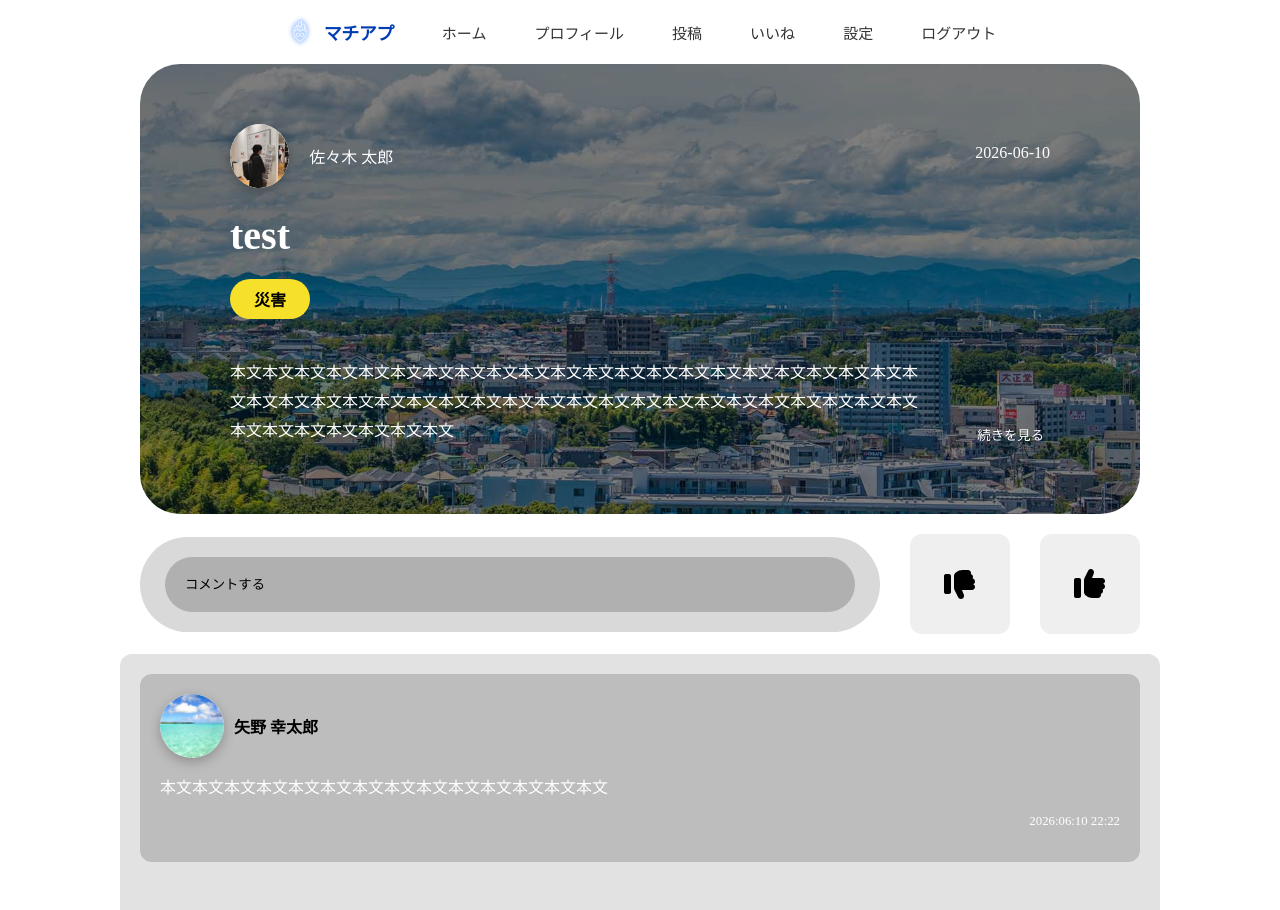
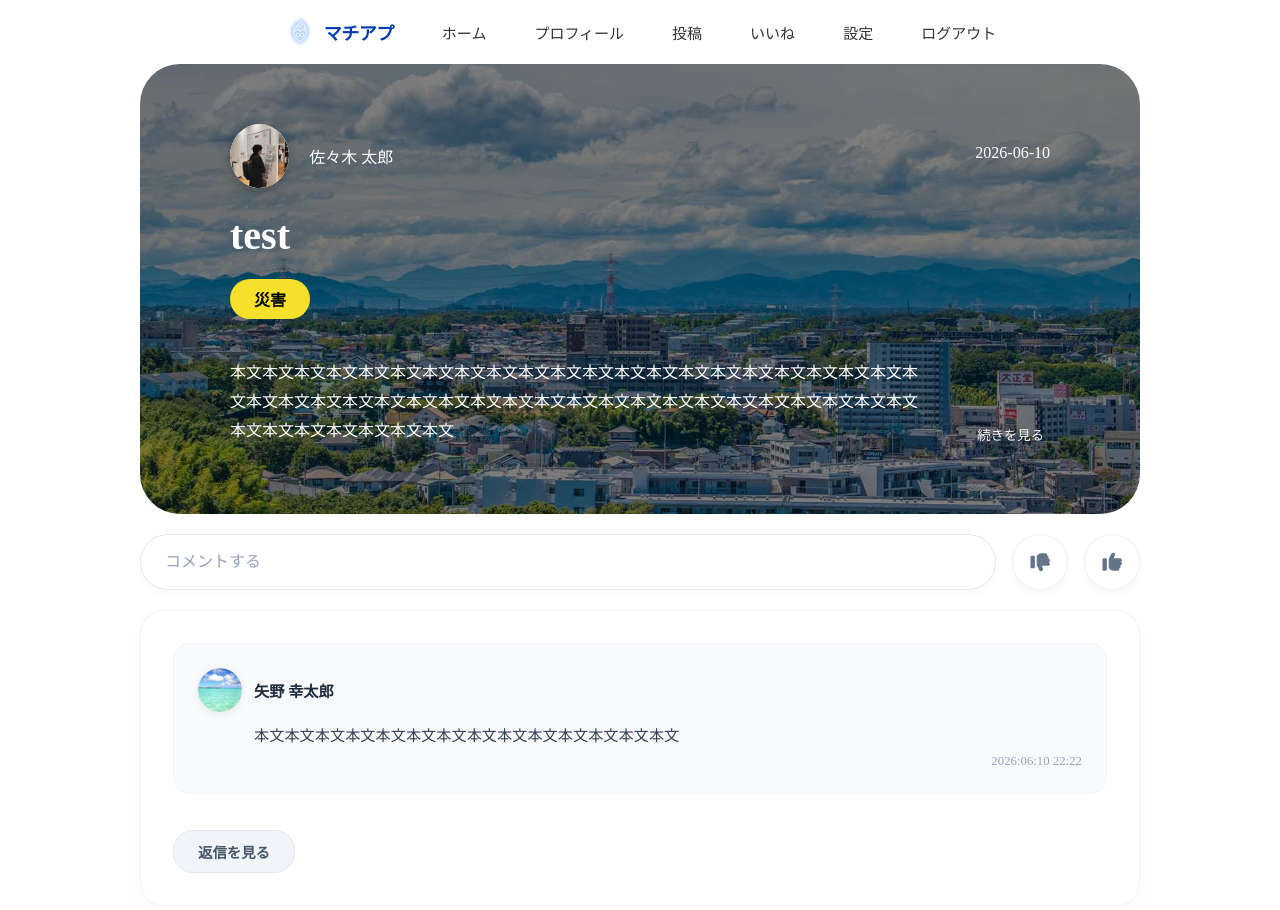
Before and after one commit to matiapu/matiapu-web, a Next.js app: page /posts/1 in a window 1280 px wide. Shown: the top 910 px of the page. Built offline with nearby package versions, Linux system fonts and the light colour scheme; no server answers.

Commit message:
style: コメントコンポーネントのスタイルを改善

```diff
--- a/components/CommentInput.module.css
+++ b/components/CommentInput.module.css
@@ -1,24 +1,46 @@
 .search_wrapper {
-    width: 700px;
-    background: rgb(217, 217, 217);
-    padding: 20px;
-    border-radius: 150px;
-    display: flex;
-    justify-content: center;
-    align-items: center;
+  flex: 1;
+  width: 100%;
+  display: flex;
+  align-items: center;
+  box-sizing: border-box;
 }
 
 .Input_button {
-    background: rgb(176, 176, 176);
-    width: 650px;
-    margin: 0 auto;
-    height: 55px;
-    padding: 0 20px;
-    border-radius: 50px;
-    border: none;
+  width: 100%;
+  height: 56px;
+  background-color: #ffffff;
+  padding: 0 24px;
+  border-radius: 28px;
+  border: 1px solid #e2e8f0;
+  font-size: 1rem;
+  color: #1e293b;
+  box-shadow: 0 4px 12px rgba(0, 0, 0, 0.03);
+  transition: all 0.3s cubic-bezier(0.16, 1, 0.3, 1);
+  box-sizing: border-box;
+  outline: none;
+}
+
+.Input_button:hover {
+  border-color: #cbd5e1;
+  background-color: #f8fafc;
+}
+
+.Input_button:focus {
+  border-color: #3b82f6;
+  background-color: #ffffff;
+  box-shadow: 0 0 0 4px rgba(59, 130, 246, 0.12), 0 4px 12px rgba(59, 130, 246, 0.05);
 }
 
 .Input_button::placeholder {
-    color: #000;
-    opacity: 1;
+  color: #94a3b8;
+  opacity: 1;
 }
+
+@media (max-width: 768px) {
+  .Input_button {
+    height: 50px;
+    font-size: 0.95rem;
+    padding: 0 20px;
+  }
+}
--- a/components/CommentItem.module.css
+++ b/components/CommentItem.module.css
@@ -1,23 +1,55 @@
 .User_info {
-    display: flex;
-    align-items: center;
+  display: flex;
+  align-items: center;
+  margin-bottom: 12px;
 }
 
 .UserIcon {
-    box-shadow: 3px;
+  width: 44px !important;
+  height: 44px !important;
+  box-shadow: 0 2px 8px rgba(0, 0, 0, 0.08);
 }
 
 .name {
-    margin-left: 10px;
-    font-size: 16px;
+  margin: 0 0 0 12px;
+  font-size: 0.95rem;
+  font-weight: 700;
+  color: #1e293b;
 }
 
 .contents {
-    color: #fff;
-    font-size: 1rem;
+  padding-left: 56px; /* indent to align text with name (avatar width 44px + 12px gap) */
+  display: flex;
+  flex-direction: column;
+  gap: 6px;
+}
+
+.content {
+  margin: 0;
+  font-size: 0.95rem;
+  line-height: 1.6;
+  color: #334155;
+  word-break: break-all;
 }
 
 .createAt {
-    text-align: right;
-    font-size: 0.8rem;
+  margin: 0;
+  font-size: 0.8rem;
+  color: #94a3b8;
+  text-align: right;
 }
+
+@media (max-width: 768px) {
+  .UserIcon {
+    width: 36px !important;
+    height: 36px !important;
+  }
+  .name {
+    font-size: 0.9rem;
+    margin-left: 10px;
+  }
+  .contents {
+    padding-left: 0;
+    margin-top: 8px;
+  }
+}
--- a/components/CommentSection.module.css
+++ b/components/CommentSection.module.css
@@ -1,28 +1,79 @@
 .Comment_Wrapper {
-    width: 1000px;
-    background: rgba(219, 219, 219, 0.8);
-    margin: 0 auto;
-    padding: 20px;
-    border-radius: 12px;
+  width: 100%;
+  max-width: 1000px;
+  background-color: #ffffff;
+  margin: 0 auto;
+  padding: 32px;
+  border-radius: 24px;
+  border: 1px solid #f1f5f9;
+  box-shadow: 0 10px 30px rgba(0, 0, 0, 0.03);
+  display: flex;
+  flex-direction: column;
+  gap: 24px;
+  box-sizing: border-box;
 }
+
 .Content_wrapper {
-    background: #bdbdbd;
-    margin: 0 auto;
-    padding: 20px;
-    border-radius: 12px;
+  background-color: #f8fafc;
+  padding: 24px;
+  border-radius: 16px;
+  border: 1px solid #f1f5f9;
+  display: flex;
+  flex-direction: column;
+  gap: 20px;
+  box-sizing: border-box;
 }
 
 .reply {
-    border: 2px solid #000;
-    border-radius: 12px;
-    padding: 10px;
+  margin-left: 48px;
+  border-left: 3px solid #e2e8f0;
+  padding: 4px 0 4px 20px;
+  margin-top: 16px;
+  display: flex;
+  flex-direction: column;
+  gap: 16px;
 }
 
 .Reply_Button {
-    margin-top: 50px;
-    width: 200px;
-    height: 50px;
-    font-size: 16px;
-    border-radius: 30px;
-    background: rgb(176, 176, 176);
+  margin-top: 12px;
+  align-self: flex-start;
+  background-color: #f1f5f9;
+  border: 1px solid #e2e8f0;
+  color: #475569;
+  font-weight: 600;
+  font-size: 0.9rem;
+  padding: 10px 24px;
+  border-radius: 20px;
+  cursor: pointer;
+  transition: all 0.2s cubic-bezier(0.16, 1, 0.3, 1);
+  outline: none;
 }
+
+.Reply_Button:hover {
+  background-color: #e2e8f0;
+  color: #1e293b;
+  transform: translateY(-1px);
+}
+
+.Reply_Button:active {
+  transform: scale(0.97);
+}
+
+@media (max-width: 768px) {
+  .Comment_Wrapper {
+    padding: 20px;
+    border-radius: 16px;
+  }
+  .Content_wrapper {
+    padding: 16px;
+  }
+  .reply {
+    margin-left: 20px;
+    padding-left: 12px;
+  }
+  .Reply_Button {
+    width: 100%;
+    text-align: center;
+    font-size: 0.85rem;
+  }
+}
--- a/components/NiceBadButton.module.css
+++ b/components/NiceBadButton.module.css
@@ -2,18 +2,35 @@
   display: inline-flex;
   justify-content: center;
   align-items: center;
-  width: 100px;
-  height: 100px;
-  border-radius: 12px;
-  border: none;
-  font-size: 2rem;
+  width: 56px;
+  height: 56px;
+  border-radius: 50%;
+  border: 1px solid #eef2f6;
+  font-size: 1.25rem;
   cursor: pointer;
-  transition: background-color 0.2s ease, transform 0.1s ease;
+  background-color: #ffffff;
+  color: #64748b;
+  box-shadow: 0 4px 12px rgba(0, 0, 0, 0.04);
+  transition: all 0.3s cubic-bezier(0.16, 1, 0.3, 1);
+  outline: none;
 }
-.Up:hover, .Down:hover {
-  background-color: #d5d5d5;
+
+.Up:hover {
+  color: #10b981;
+}
+
+.Down:hover {
+  color: #f43f5e;
 }
 
 .Up:active, .Down:active {
-  transform: scale(0.96);
+  transform: scale(0.92) translateY(0);
 }
+
+@media (max-width: 768px) {
+  .Up, .Down {
+    width: 50px;
+    height: 50px;
+    font-size: 1.1rem;
+  }
+}
```
